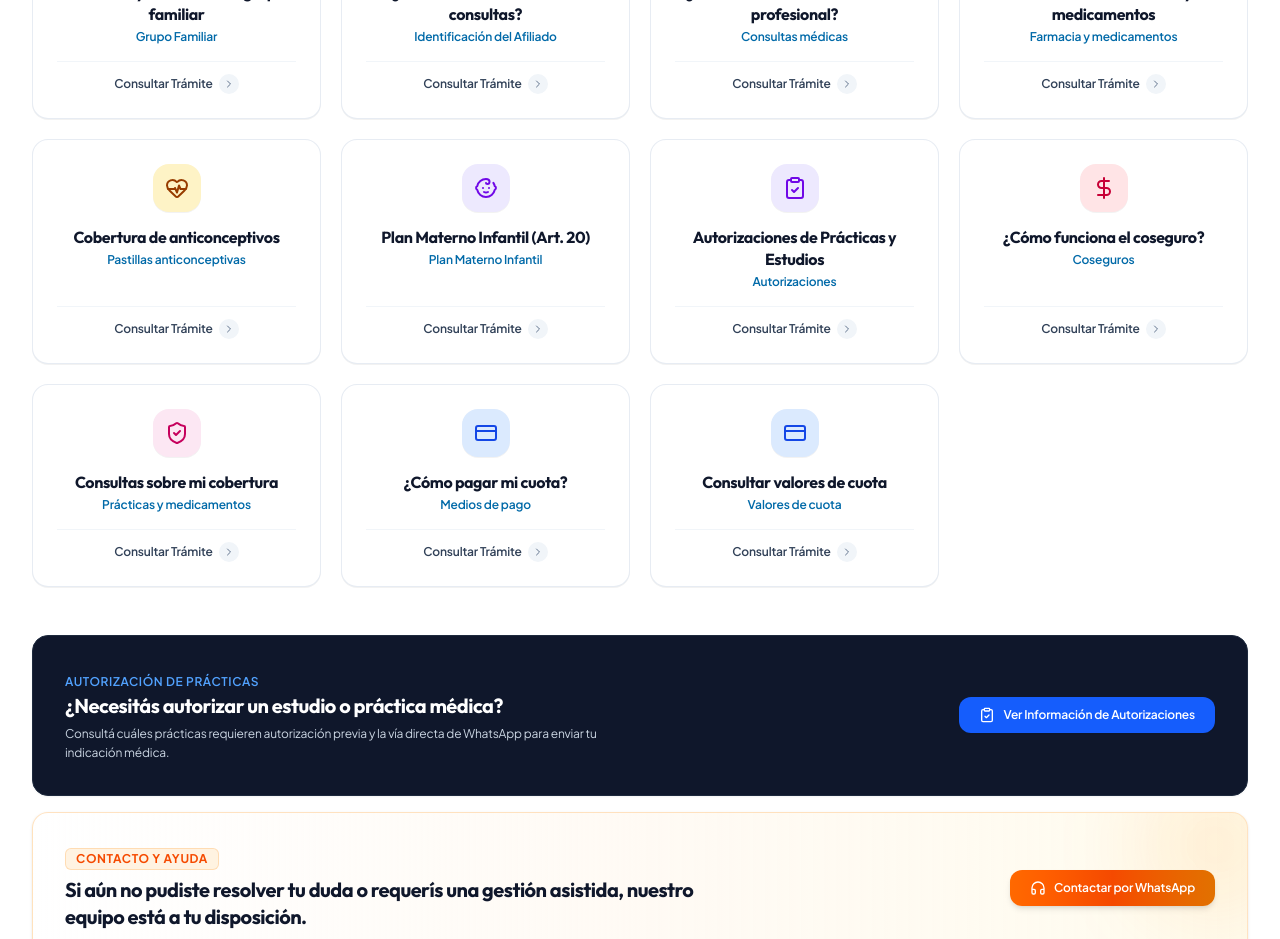
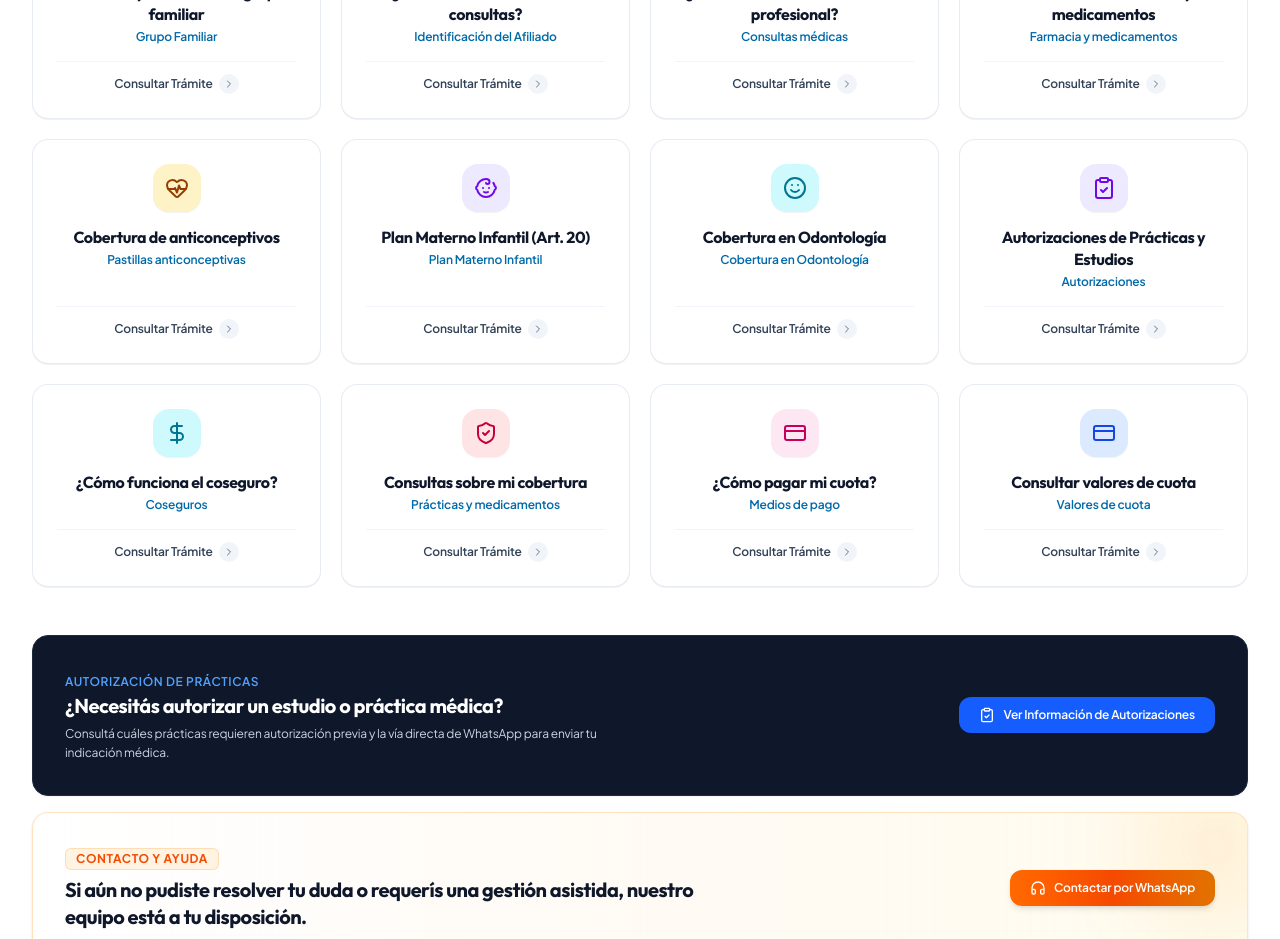
Before and after one commit to KarimServin/guia-interactiva-dss, a Next.js app: page / in a window 1280 px wide. Shown: the part 1180-2119 px from the top of the page. Built offline with nearby package versions, Linux system fonts and the light colour scheme.

Commit message:
Add Cobertura en Odontología card module to home page

```diff
--- a/src/components/ActionGrid.tsx
+++ b/src/components/ActionGrid.tsx
@@ -15,7 +15,8 @@ import {
   Sparkles,
   UserCheck,
   Baby,
-  HeartPulse
+  HeartPulse,
+  Smile
 } from 'lucide-react';
 
 interface ActionGridProps {
@@ -36,6 +37,7 @@ const getIconComponent = (iconName: string) => {
     case 'CreditCard': return CreditCard;
     case 'Baby': return Baby;
     case 'HeartPulse': return HeartPulse;
+    case 'Smile': return Smile;
     case 'Headphones': default: return Headphones;
   }
 };
@@ -49,8 +51,9 @@ const getModuleBadgeStyle = (num: number) => {
     case 5: return { bg: 'bg-teal-50 text-teal-700 border-teal-100', iconBg: 'bg-teal-100 text-teal-700' };
     case 6: return { bg: 'bg-amber-50 text-amber-800 border-amber-100', iconBg: 'bg-amber-100 text-amber-800' };
     case 7: return { bg: 'bg-violet-50 text-violet-700 border-violet-100', iconBg: 'bg-violet-100 text-violet-700' };
-    case 8: return { bg: 'bg-rose-50 text-rose-700 border-rose-100', iconBg: 'bg-rose-100 text-rose-700' };
-    case 9: return { bg: 'bg-pink-50 text-pink-700 border-pink-100', iconBg: 'bg-pink-100 text-pink-700' };
+    case 8: return { bg: 'bg-cyan-50 text-cyan-700 border-cyan-100', iconBg: 'bg-cyan-100 text-cyan-700' };
+    case 9: return { bg: 'bg-rose-50 text-rose-700 border-rose-100', iconBg: 'bg-rose-100 text-rose-700' };
+    case 10: return { bg: 'bg-pink-50 text-pink-700 border-pink-100', iconBg: 'bg-pink-100 text-pink-700' };
     default: return { bg: 'bg-blue-50 text-blue-700 border-blue-100', iconBg: 'bg-blue-100 text-blue-700' };
   }
 };
--- a/src/data/dssData.ts
+++ b/src/data/dssData.ts
@@ -341,6 +341,50 @@ export const ACTION_MODULES: ActionModule[] = [
         { q: '¿Cuál es el requisito indispensable?', a: 'Presentar en el DSS el certificado médico estampillado que indique la Fecha Probable de Parto (FPP).' },
         { q: '¿Qué cubre para el recién nacido?', a: 'Cubre desde el nacimiento hasta los 12 meses de vida sin coseguro (consultas de pediatría, vacunas y estudios).' },
         { q: '¿Cómo es la cobertura de leches?', a: 'Leches Maternizadas o Enteras: Cobertura por un período de 3 meses. Leches Medicamentosas: Se reconocen al porcentaje de medicamentos con Historia Clínica y prescripción médica justificada.' }
+      ],
+      relatedFormIds: [],
+      quickActionLabel: 'Ver Prestaciones',
+      quickActionTarget: 'https://dss.contadores.org.ar/prestaciones'
+    }
+  },
+  {
+    id: 'odontologia',
+    buttonNumber: 8,
+    title: 'Cobertura en Odontología',
+    verbTitle: 'Cobertura en Odontología',
+    shortDesc: 'Sistemas de autorización previa, reintegro, reglas y carencias de cobertura (Arts. 26 a 28).',
+    iconName: 'Smile',
+    colorClass: {
+      bg: 'bg-white',
+      border: 'border-cyan-100',
+      text: 'text-cyan-900',
+      hover: 'hover:border-cyan-400 hover:shadow-xl',
+      iconBg: 'bg-cyan-600 text-white'
+    },
+    details: {
+      summary: 'La Asistencia Odontológica se brinda a través de dos sistemas alternativos a opción de los afiliados: 1. Sistema de autorización previa o 2. Sistema de reintegro.',
+      highlightsTitle: 'Modalidades y Reglas de Cobertura Odontológica:',
+      highlights: [
+        'b.1) Sistema de Autorización Previa (Art. 26):\n• Seleccionar odontólogo convenido y solicitar la "Ficha Odontológica".\n• El odontólogo completa la ficha detallando las prestaciones a realizar.\n• Presentar la ficha en el DSS para arancelamiento por Auditoría Odontológica.\n• Abonar el coseguro correspondiente y entregar la ficha autorizada al odontólogo antes de iniciar.\n• Al finalizar, conformar la ficha con su firma. Estampillado provincial a cargo del afiliado.',
+        'b.2) Sistema de Reintegro (Art. 27):\n• Abonar el tratamiento al odontólogo al finalizar la atención.\n• Presentar en el DSS: Recibo oficial de pago impositivo, Ficha Odontológica codificada estampillada y Solicitud de Reintegro.\n• Plazo de presentación: dentro del mes de realizada la prestación o los 5 meses inmediatamente siguientes.',
+        'b.3) Reglas y Carencias de Cobertura (Art. 28):\n• Consultas: Se reconoce solamente 1 consulta por afiliado por año aniversario desde la última autorizada.\n• Operatoria Dental y Preventiva: Restauraciones (amalgamas, composites, sellantes y periodoncia) no se repiten dentro de los 24 meses (12 meses si es menor de 8 años). Topicación con fluor cada 6 meses hasta los 12 años. Sellantes hasta los 18 años.\n• Prótesis: Removibles sin repetición dentro de 60 meses; fijas sin repetición dentro de 84 meses (con Rx pre y post). No se cubren cerámicas/porcelanas puras sobre metal (se reconoce equivalente a coronas coladas con frente estético de acrílico). No se reconocen prótesis provisorias.\n• Endodoncias: 1 vez por pieza por afiliado. Requiere Rx pre, conductometría y post. No cubierto en dientes temporarios en período de recambio.\n• Ortodoncia y Ortopedia Funcional: Se brinda 1 sola vez de 9 a 14 años inclusive (en 3 etapas: inicio, mitad y finalización). Menores de 9 años según patología previa por Auditoría.\n• Implantes: Se reconocen las piezas correspondientes a una prótesis fija convencional (Rx pre y post).\n• Examen Bucal de Ingreso: Obligatorio al afiliarse. Carencia por preexistencia: 24 meses para odontología general y 36 meses para ortodoncia y prótesis por piezas faltantes.\n• Tope Anual: Definido por el DSS por año aniversario según categoría y grupo familiar.'
+      ],
+      steps: [
+        {
+          step: 1,
+          title: 'Sistema de Autorización Previa (Art. 26)',
+          desc: 'Seleccionar odontólogo convenido, solicitar Ficha Odontológica y presentarla en el DSS para arancelamiento por Auditoría previo al tratamiento.'
+        },
+        {
+          step: 2,
+          title: 'Sistema de Reintegro (Art. 27)',
+          desc: 'Abonar la atención, presentar Recibo oficial de pago impositivo, Ficha Odontológica codificada estampillada y Solicitud de Reintegro dentro de los 5 meses siguientes.'
+        }
+      ],
+      faqs: [
+        { q: '¿Cuáles son los dos sistemas de atención odontológica?', a: 'La Asistencia Odontológica se brinda a través de dos sistemas alternativos a opción de los afiliados: 1. Sistema de autorización previa o 2. Sistema de reintegro.' },
+        { q: '¿Cuál es el plazo de presentación en el Sistema de Reintegro?', a: 'Dentro del mes de realizada la prestación o los 5 meses inmediatamente siguientes.' },
+        { q: '¿Cuántas consultas odontológicas se reconocen?', a: 'Se reconoce solamente 1 consulta por afiliado por año aniversario desde la última autorizada.' }
       ],
       relatedFormIds: [],
       quickActionLabel: 'Ver Prestaciones',
--- a/src/types.ts
+++ b/src/types.ts
@@ -6,6 +6,7 @@ export type ModuleCategory =
   | 'medicamentos'
   | 'anticonceptivas'
   | 'maternoinfantil'
+  | 'odontologia'
   | 'autorizaciones'
   | 'coseguros'
   | 'cobertura'
```
